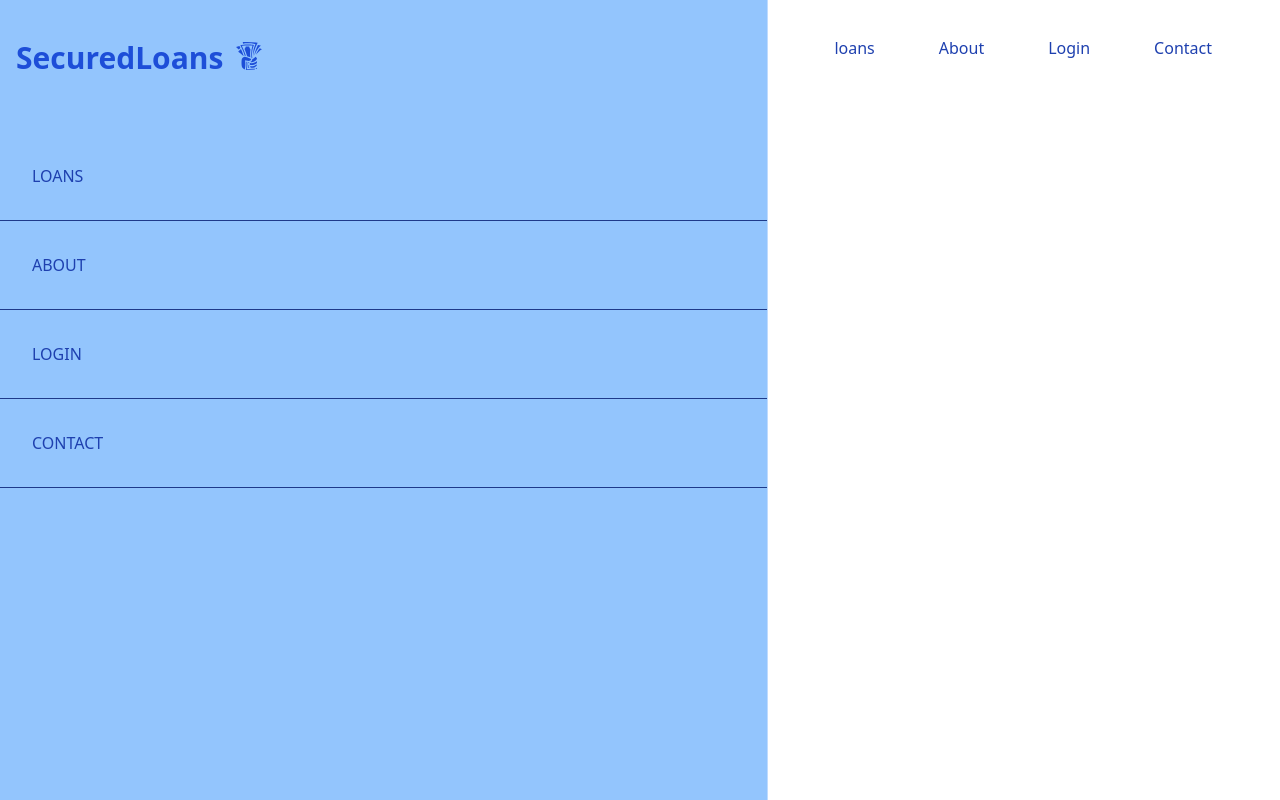
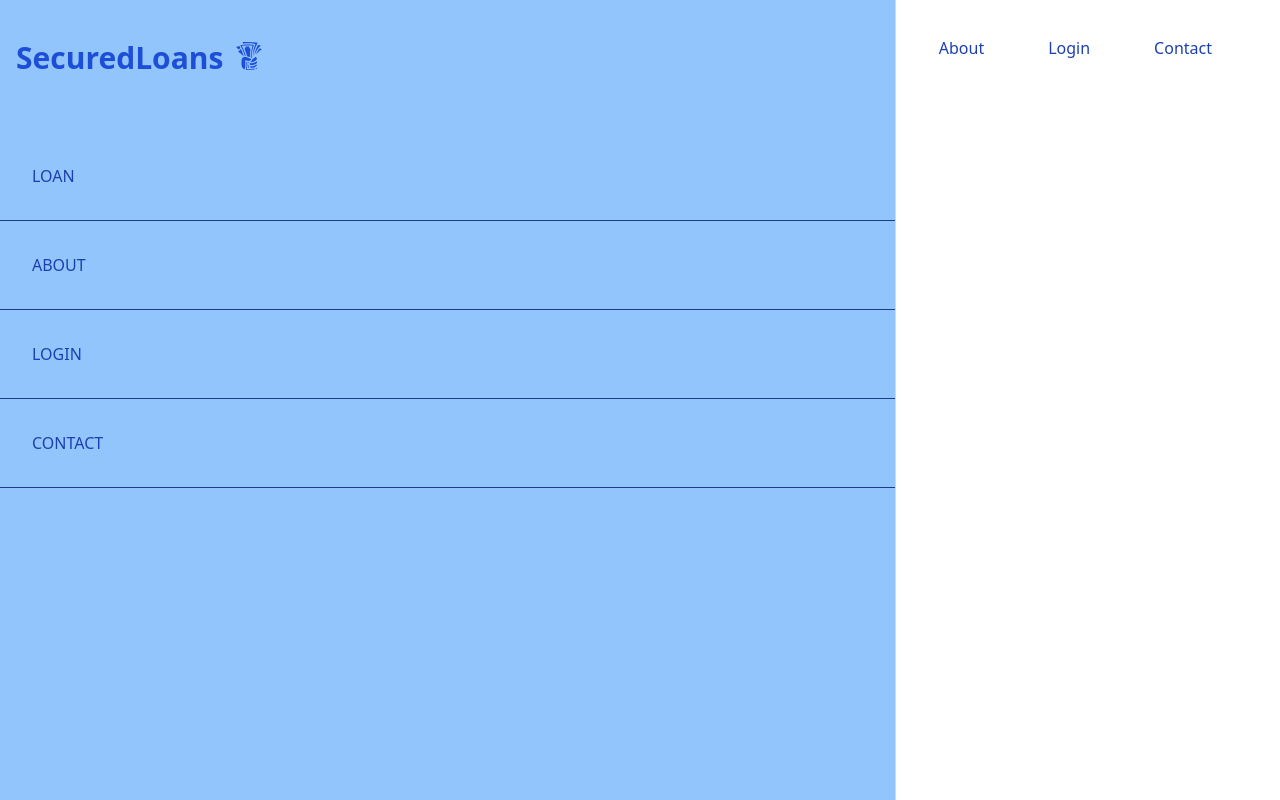
Before and after one commit to BukolaF/Loan_Website, a React (Create React App) app: page / in a window 1280 px wide. Built offline with nearby package versions, Linux system fonts and the light colour scheme; the HTML template or start-up script is replaced by a standard one.

Commit message:
dev-branch

```diff
--- a/src/components/Navbar.jsx
+++ b/src/components/Navbar.jsx
@@ -2,33 +2,31 @@ import React, {useState} from 'react';
 import {AiOutlineClose, AiOutlineMenu} from 'react-icons/ai';
 import {GiTakeMyMoney} from 'react-icons/gi';
 
+
 const Navbar = () => {
-  const [nav, setNav] = useState(false);
+  const navlinks = ['Loan','About','Login','Contact'];
+  const [showNav, setShowNav] = useState(false);
 
   const handleNav = () => {
-    setNav(!nav)
+    setShowNav(!showNav)
   }
 
   return (
     <div className='flex justify-between items-center h-24 max-w-[1240px] mx-auto px-4 text-blue-800'>
         <h1 className=' flex gap-2.5 w-full text-3xl font-bold text-blue-700'>SecuredLoans <GiTakeMyMoney className='h-8 w-8' size={20} /> </h1>
         <ul className='hidden md:flex'>
-          <li className='p-8'>loans</li>
-          <li className='p-8'>About</li>
-          <li className='p-8'>Login</li>
-          <li className='p-8'>Contact</li>
-        </ul>
+        {navlinks.map((link) =>
+              <li key={link} className="p-8"> {link}</li>)}
+</ul>
         <div onClick={handleNav} className='block md:hidden'>
-          {!nav ? <AiOutlineClose size={20} /> : <AiOutlineMenu  size={20}/>}
+          {!showNav ? <AiOutlineClose size={20} /> : <AiOutlineMenu  size={20}/>}
 
           </div>
-          <div className={!nav ? 'fixed left-0 top-0 w-[60%] h-full border-r border-r-blue-200 bg-blue-300 ease-in-out duration-500' : 'fixed left-[-100%]'}>
+          <div className={!showNav ? 'fixed left-0 top-0 w-[70%] h-full border-r border-r-blue-200 bg-blue-300 ease-in-out duration-500' : 'fixed left-[-100%]'}>
           <h1 className='flex gap-2.5 w-full text-3xl font-bold text-blue-700 m-4 pt-6'>SecuredLoans <GiTakeMyMoney className='h-8 w-8' size={20} /> </h1>
           <ul className=' pt-10 uppercase'>
-            <li className='p-8 border-b border-blue-900'>loans</li>
-            <li className='p-8 border-b border-blue-900'>About</li>
-            <li className='p-8 border-b border-blue-900'>Login</li>
-            <li className='p-8 border-b border-blue-900'>Contact</li>
+            {navlinks.map((link) =>
+              <li key={link} className="p-8 border-b border-blue-900"> {link}</li>)}
         </ul>
           </div>
         </div>
```
